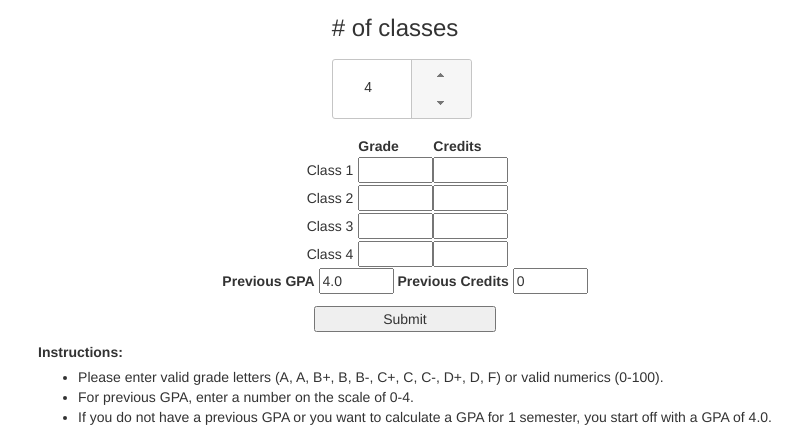
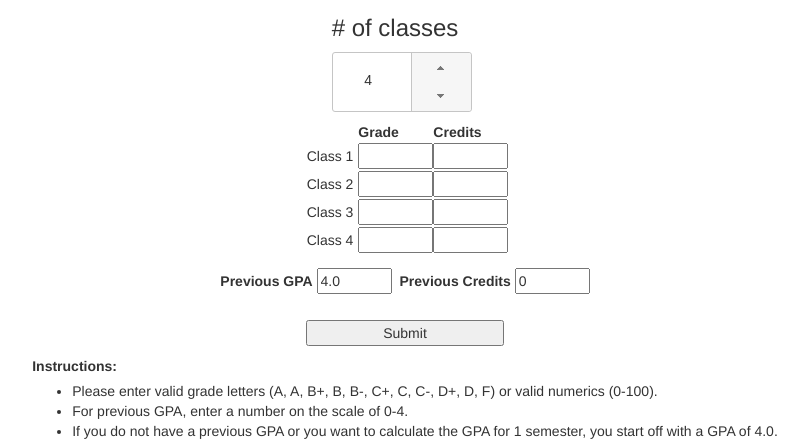
Before and after one commit to witplusplus/grades, a plain HTML site: page index.html in a window 1280 px wide. Shown: the part 223-663 px from the top of the page, without its empty margins (235-1043 px from the left). Drawn offline with nearby package versions, Linux system fonts and the light colour scheme.

Commit message:
rearranging

```diff
--- a/index.html
+++ b/index.html
@@ -11,8 +11,6 @@
   <link rel="stylesheet" href="https://maxcdn.bootstrapcdn.com/bootstrap/3.3.7/css/bootstrap.min.css" integrity="sha384-BVYiiSIFeK1dGmJRAkycuHAHRg32OmUcww7on3RYdg4Va+PmSTsz/K68vbdEjh4u" crossorigin="anonymous">
 </head>
 <body>
-
-
   <div id="banner">
     <img src="styles/images/wit-stacked-bw.png" id="logo">
     <h1 id="title">Wentworth GPA Calculator</h1>
@@ -30,11 +28,15 @@
     </table>
 
     <div id="previous-details">
-      <label>Previous GPA</label>
-      <input name="previous-gpa" value=4.0>
+      <div id="previous-gpa">
+        <label>Previous GPA</label>
+        <input name="previous-gpa" value=4.0>
+      </div>
 
-      <label>Previous Credits</label>
-      <input name="previous-credits" value=0>
+      <div id="previous-credits">
+        <label>Previous Credits</label>
+        <input name="previous-credits" value=0>
+      </div>
     </div>
     <input type="submit" name="Submit" id="input-submit">
   </form>
@@ -47,7 +49,7 @@
       <ul>
         <li>Please enter valid grade letters (A, A, B+, B, B-, C+, C, C-, D+, D, F) or valid numerics (0-100).</li>
         <li>For previous GPA, enter a number on the scale of 0-4.</li>
-        <li>If you do not have a previous GPA or you want to calculate a GPA for 1 semester, you start off with a GPA of 4.0.</li>
+        <li>If you do not have a previous GPA or you want to calculate the GPA for 1 semester, you start off with a GPA of 4.0.</li>
       </ul>
     </div>
 
--- a/styles/main.css
+++ b/styles/main.css
@@ -1,7 +1,3 @@
-* {
-
-}
-
 body {
   display: flex;
   flex-direction: column;
@@ -34,12 +30,6 @@ input {
 #input-submit {
   margin: 10px;
   width: 50%;
-}
-
-.ui-spinner {
-  margin-top: 7px;
-  margin-bottom: 7px;
-  height: 40px;
 }
 
 #spinner {
@@ -90,3 +80,17 @@ html p {
   align-items: center;
   flex-direction: column;
 }
+
+#previous-details {
+  margin: 10px 10px 10px 10px;
+  display: flex;
+  flex-direction: row;
+}
+
+#previous-gpa {
+  padding: 4px 4px 4px 4px;
+}
+
+#previous-credits {
+  padding: 4px 4px 4px 4px;
+}
```
